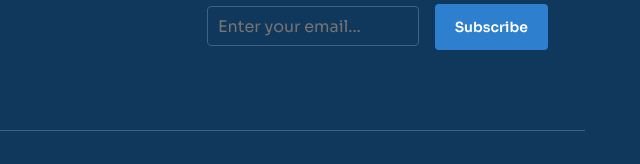
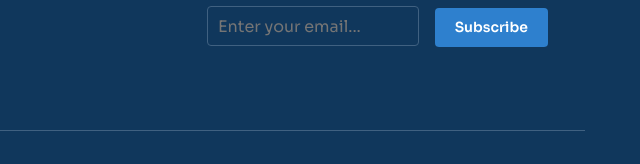
Before and after one commit to Desinorous/learnf8-htmlcss-03, a plain HTML site: page index.html in a window 1280 px wide. Shown: the part 6559-6723 px from the top of the page, 640-1280 px from the left. Drawn offline with nearby package versions, Linux system fonts and the light colour scheme.

Commit message:
fix height btn footer

```diff
--- a/assets/styles/styles.css
+++ b/assets/styles/styles.css
@@ -795,7 +795,7 @@ button {
 }
 
 .footer-sub__btn {
-    --height: 46px;
+    --height: 39px;
 
     min-width: 108px;
     border-radius: 4px;
```
